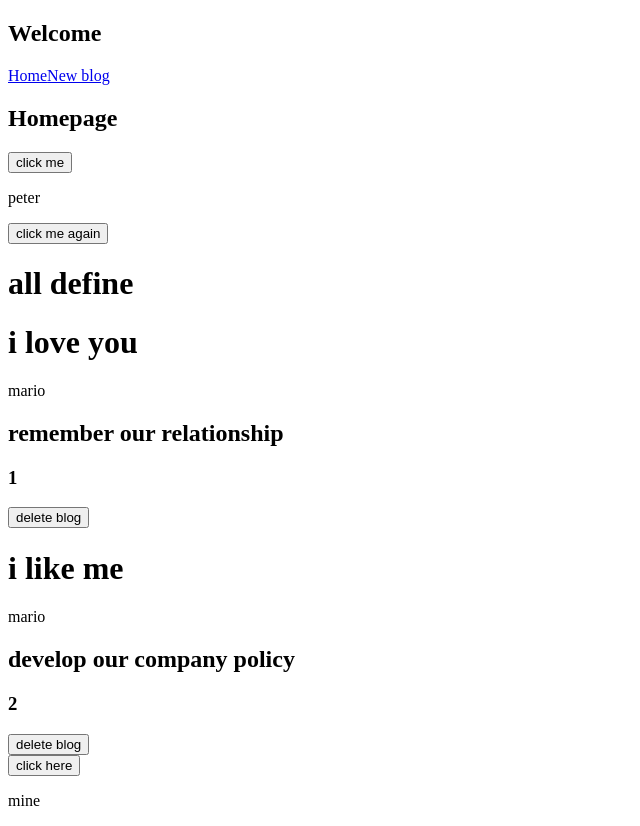
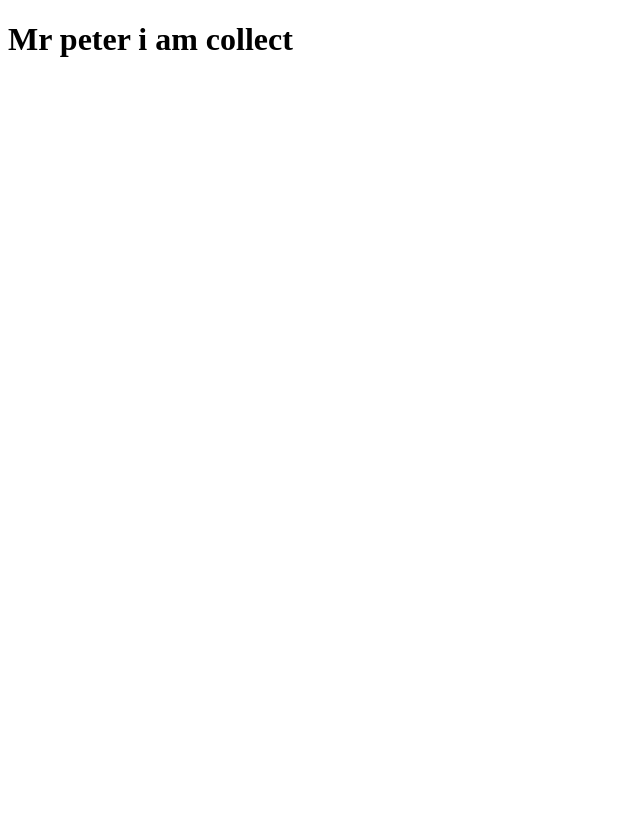
Before and after one commit to Preciousnnebuogor/React, a React (Create React App) app: page / in a window 1280 px wide. Shown: the whole page, without its empty margins (0-640 px from the left). After the commit the page ends 800 px from the top, so only its background shows below. Built offline with nearby package versions, Linux system fonts and the light colour scheme.

Commit message:
added new props

```diff
--- a/src/App.js
+++ b/src/App.js
@@ -1,18 +1,9 @@
-import Home from "./components/home";
-import HomePage from "./components/practiceuseState";
-import { MapArrary } from "./components/mapArrary";
-import { Navbar } from "./components/navbar";
-import Practice from "./components/practiceMap";
-
+import HomeProps from "./components/homepropsvite";
 
 function App() {
   return (
     <div>
-     <Navbar/>
-   <Home/>
-  <MapArrary/>
-      {/* <HomePage />
-      <Practice/> */}
+      <HomeProps />
     </div>
   );
 }
--- /dev/null
+++ b/src/components/homepropsvite.jsx
@@ -0,0 +1,14 @@
+import Props from "./propsvite";
+
+export default function HomeProps() {
+  const person = {
+    name: "peter",
+    message: "i am collect",
+    title: "Mr",
+  };
+  return (
+    <div>
+      <Props person={person} />
+    </div>
+  );
+}
--- a/src/components/practiceMap.jsx
+++ /dev/null
@@ -1,28 +0,0 @@
-import { useState } from "react";
-export default function Practice() {
-  const [blogs, setBlogs] = useState([
-    {
-      title: "i love you",
-      body: "remember our relationship",
-      author: "mario",
-      id: "1",
-    },
-    {
-      title: "i like me",
-      body: "develop our company policy",
-      author: "mario",
-      id: "2",
-    },
-  ]);
-
-  return <div>
-{blogs.map((blog) => (
-       <div className="blogslite" key={blog.id}>
-        <h1>{blog.title}</h1>
-        <p>{blog.author}</p>
-        <h2>{blog.body}</h2>
-        <h3>{blog.id}</h3>
-       </div>
-     ))}
-  </div>
-}
--- a/src/components/practiceuseState.jsx
+++ /dev/null
@@ -1,24 +0,0 @@
-import { useState} from "react"
-export default function HomePage() {
-
-    const [name, setName] = useState("")
-    const [age, setAge] = useState("")
-
-
-    const handClick = ()=> {
-        setName("Isioma")
-        console.log("i am fine")
-    }
-
-    const handClickme = (name)=> {
-        setAge("34")
-        alert("a bautiful name called " + name)
-    }
-    return <div>
-        <p>{name}</p>
-      <button onClick={handClick}>submit</button>
-      <p>{age}</p>
-      <button onClick={ ()=> {
-        handClickme("precious")}}>click</button>
-    </div>
-}
--- /dev/null
+++ b/src/components/propsvite.jsx
@@ -0,0 +1,7 @@
+export default function Props({ person }) {
+  return (
+    <div>
+      <h1>{person.title} {person.name} {person.message}</h1>
+    </div>
+  );
+}
```
